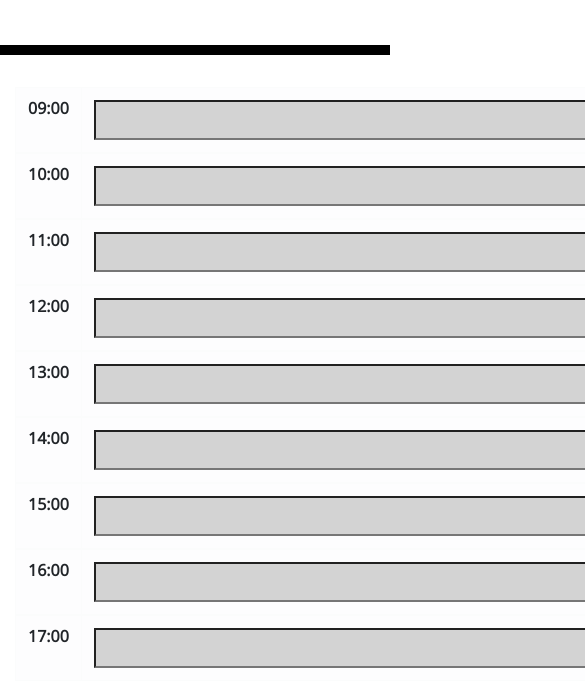
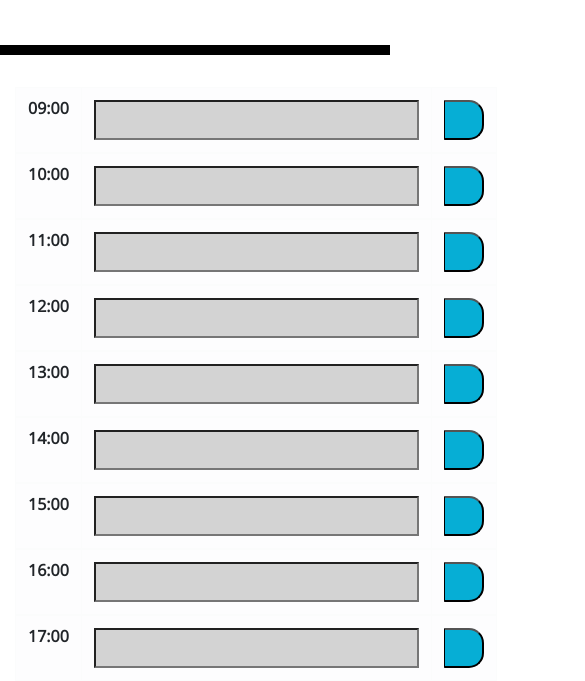
Before and after one commit to corielynch/5th_homework, a plain HTML site: page index.html in a window 390 px wide. Shown: the part 256-937 px from the top of the page, 585 px wide, since content can reach past the window. Drawn offline with nearby package versions, Linux system fonts and the light colour scheme.

Commit message:
Responsiveness

```diff
--- a/style.css
+++ b/style.css
@@ -76,3 +76,9 @@ body {
   .table {
     margin: 0px;
   }
+
+  @media only screen and (max-width: 600px) {
+      .description9am, .description10am, .description11am, .description12pm, .description1pm, .description2pm, .description3pm, .description4pm, .description5pm {
+        width: 325px;
+      }
+    }
```
Also changed, not shown: script.js (line endings or trailing spaces), 1 other file.
